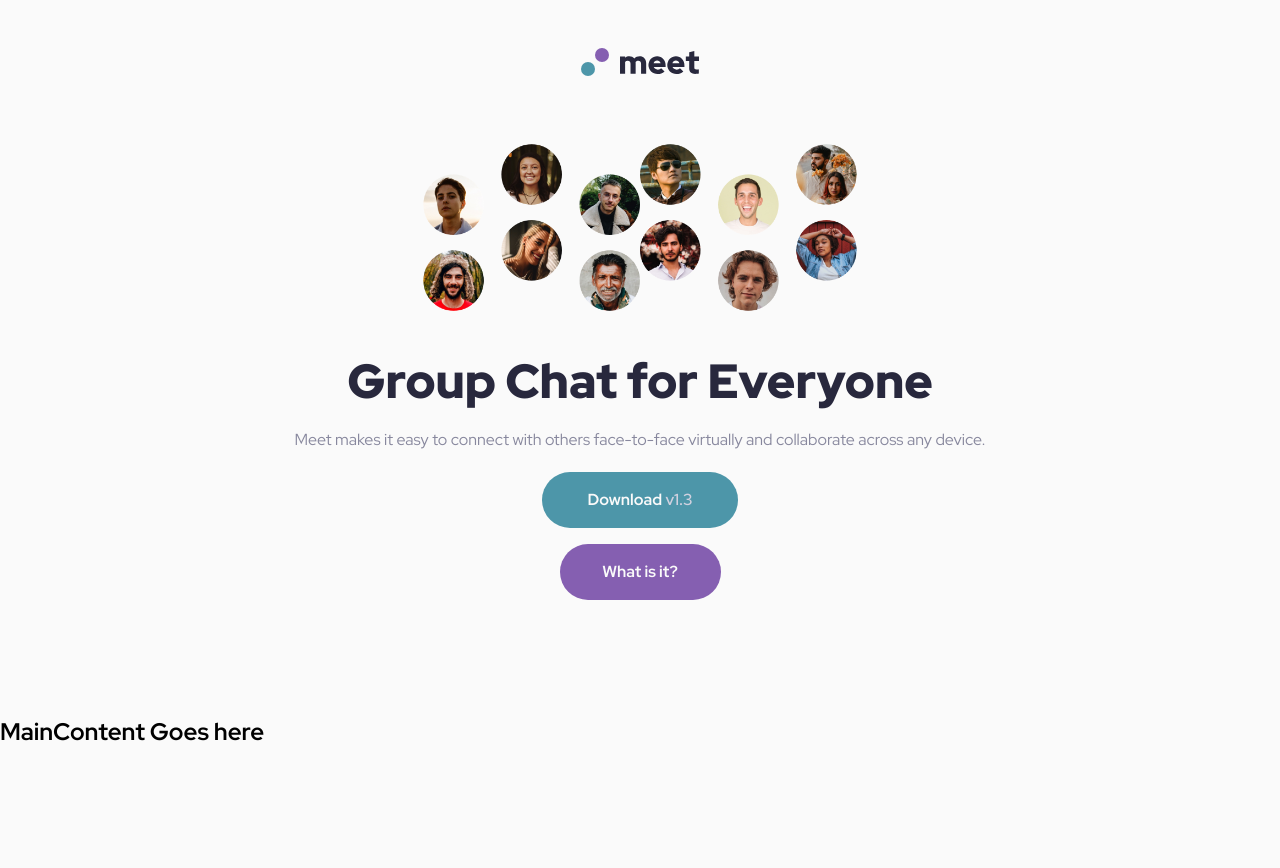
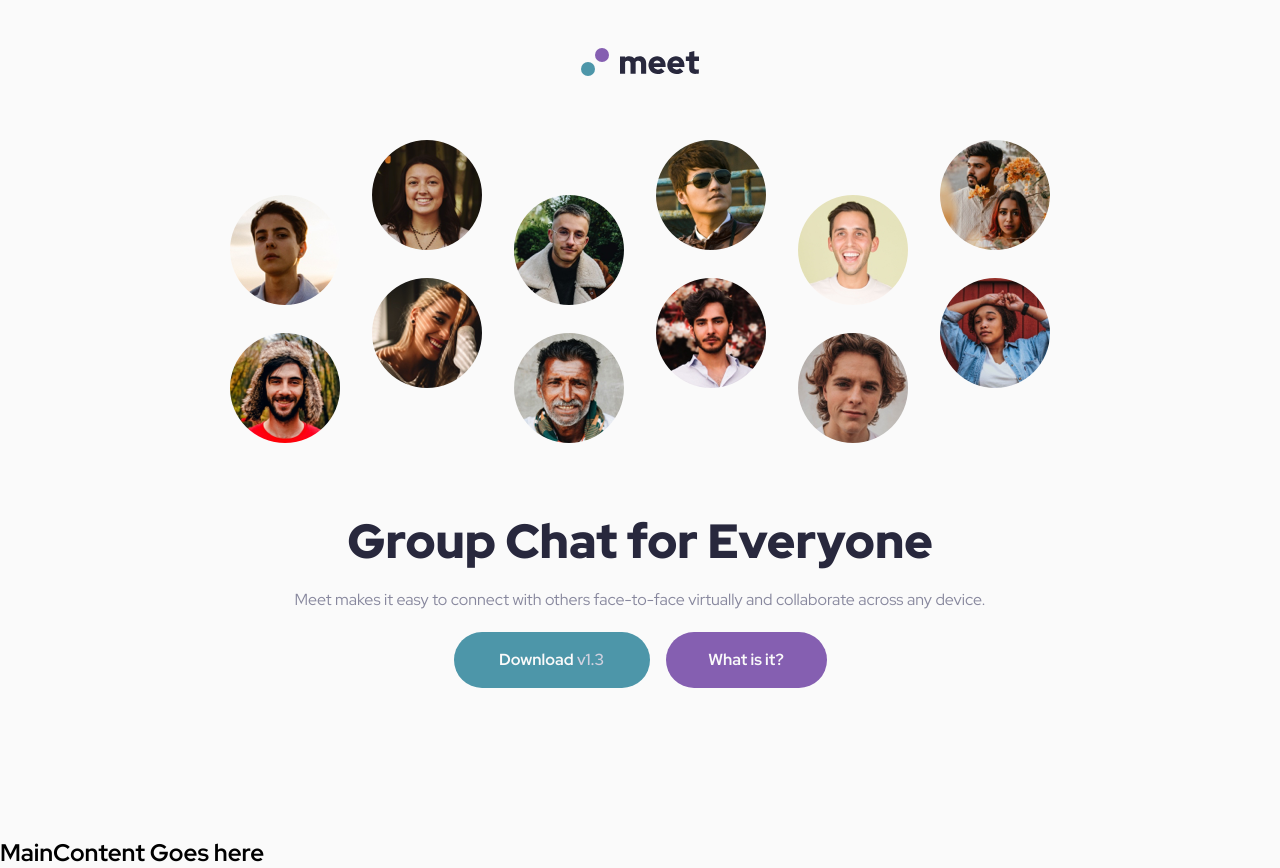
Before and after one commit to frontend-rustyff12/17-meet-landing-page, a React (Vite) app: page / in a window 1280 px wide. Before the commit the page ends 800 px from the top, so only its background shows below. Built offline with nearby package versions, Linux system fonts and the light colour scheme.

Commit message:
Hero tablet

```diff
--- a/src/index.css
+++ b/src/index.css
@@ -291,6 +291,41 @@ footer button:hover {
 }
 
 @media screen and (min-width: 768px) {
+  /* Hero */
+  .hero-container {
+    height: 761px;
+  }
+
+  .hero-image-container {
+    margin-top: 4rem;
+    display: flex;
+    justify-content: center;
+    transform: initial;
+  }
+
+  .hero-image.left,
+  .hero-image.right {
+    display: none;
+  }
+
+  .hero-image.tablet {
+    display: block;
+  }
+
+  .hero-content {
+    margin-top: 4.5rem;
+    margin-inline: 7.1875rem;
+    gap: 1.25rem;
+  }
+
+  .hero-buttons {
+    flex-direction: row;
+    justify-content: center;
+
+    gap: 1rem;
+  }
+
+  /* Footer */
   footer {
     height: 482px;
   }
```
